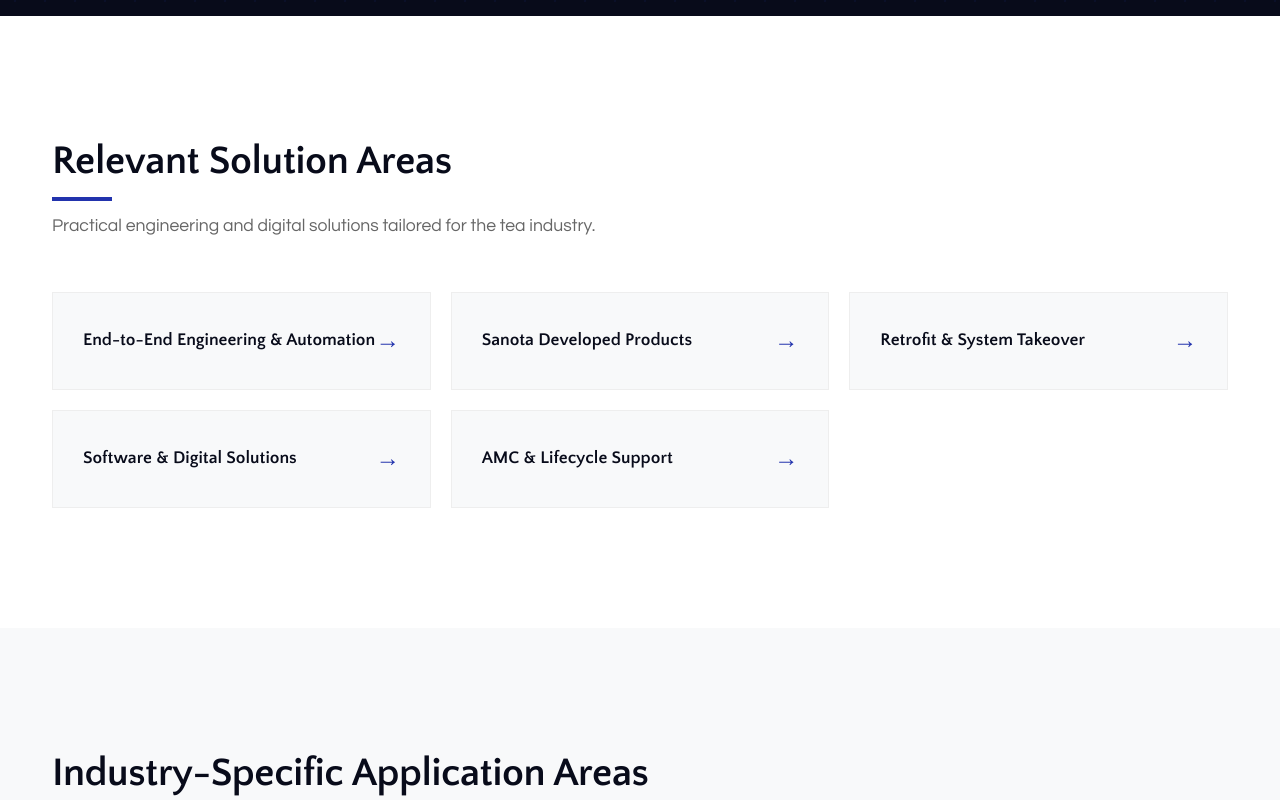
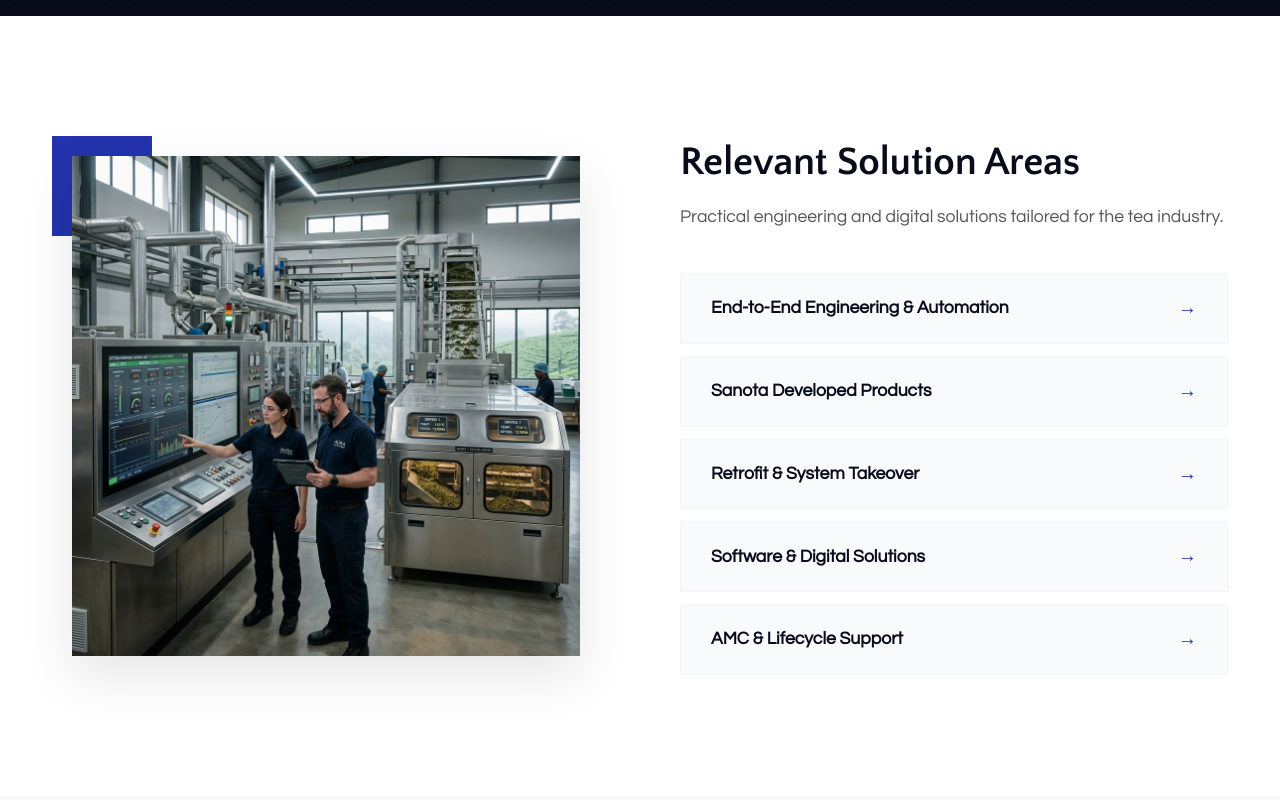
Before and after one commit to Knoweb/sanota-site, a React (Vite) app: page /industries/tea in a window 1280 px wide. Shown: the part 3140-3940 px from the top of the page. Built offline with nearby package versions, Linux system fonts and the light colour scheme.

Commit message:
UI: Redesign Relevant Solutions section with split layout and high-end industrial image

```diff
--- a/src/pages/TeaIndustry/TeaIndustry.css
+++ b/src/pages/TeaIndustry/TeaIndustry.css
@@ -508,63 +508,110 @@
     }
 }
 
-/* --- Relevant Solutions Section --- */
+/* --- Relevant Solutions Section (White/Clean) --- */
 .tea-solutions-section {
     padding: 120px 0;
     background-color: #fff;
 }
 
-.tea-section-subtitle {
-    font-size: 1.1rem;
-    color: #666;
-    margin-top: -30px;
-    margin-bottom: 50px;
+.tea-solutions-split {
+    display: grid;
+    grid-template-columns: 1fr 1fr;
+    gap: 80px;
+    align-items: center;
 }
 
-.tea-solutions-grid {
-    display: grid;
-    grid-template-columns: repeat(auto-fit, minmax(280px, 1fr));
-    gap: 20px;
+.tea-solutions-visual {
+    position: relative;
 }
 
-.tea-solution-card {
+.tea-solutions-image-wrapper {
+    position: relative;
+    padding: 20px;
+}
+
+.tea-solutions-img {
+    width: 100%;
+    height: 500px;
+    object-fit: cover;
+    position: relative;
+    z-index: 2;
+    box-shadow: 0 20px 50px rgba(0,0,0,0.1);
+}
+
+.tea-solutions-accent-box {
+    position: absolute;
+    top: 0;
+    left: 0;
+    width: 100px;
+    height: 100px;
+    background-color: #2233AD;
+    z-index: 1;
+}
+
+.tea-solutions-title {
+    font-size: 2.5rem;
+    font-weight: 700;
+    color: #080b1a;
+    margin-bottom: 15px;
+}
+
+.tea-solutions-desc {
+    font-size: 1.1rem;
+    color: #555;
+    margin-bottom: 40px;
+}
+
+.tea-solutions-list {
+    display: flex;
+    flex-direction: column;
+    gap: 12px;
+}
+
+.tea-solution-link-card {
     display: flex;
     justify-content: space-between;
     align-items: center;
-    padding: 30px;
-    background-color: #f8f9fa;
-    border: 1px solid #eee;
+    padding: 20px 30px;
+    background-color: #f8fafc;
+    border: 1px solid #f1f5f9;
     text-decoration: none;
     transition: all 0.3s ease;
+    border-radius: 0;
 }
 
-.tea-solution-card:hover {
-    background-color: #080b1a;
-    border-color: #080b1a;
-    transform: translateY(-5px);
-}
-
-.tea-solution-card:hover .tea-solution-card-title {
-    color: #fff;
-}
-
-.tea-solution-card:hover .tea-solution-card-arrow {
-    color: #fff;
-    transform: translateX(5px);
+.tea-solution-link-card:hover {
+    background-color: #fff;
+    border-color: #2233AD;
+    box-shadow: 0 10px 30px rgba(0, 0, 0, 0.05);
+    transform: translateX(10px);
 }
 
 .tea-solution-card-title {
     font-size: 1.1rem;
     font-weight: 600;
     color: #080b1a;
-    transition: color 0.3s ease;
-    margin: 0;
 }
 
 .tea-solution-card-arrow {
     color: #2233AD;
-    font-size: 1.5rem;
-    transition: all 0.3s ease;
+    font-size: 1.2rem;
+    transition: transform 0.3s ease;
+}
+
+.tea-solution-link-card:hover .tea-solution-card-arrow {
+    transform: translateX(5px);
+}
+
+@media (max-width: 1100px) {
+    .tea-solutions-split {
+        grid-template-columns: 1fr;
+        gap: 50px;
+    }
+
+    .tea-solutions-img {
+        height: 350px;
+    }
 }
 
 /* --- Application Areas Section --- */
--- a/src/pages/TeaIndustry/TeaIndustry.jsx
+++ b/src/pages/TeaIndustry/TeaIndustry.jsx
@@ -6,6 +6,7 @@ import './TeaIndustry.css';
 // Assets
 import heroImage from '../../assets/industries-bg.png';
 import picture1 from '../../assets/picture1.jpg';
+import teaSolutionsImg from '../../assets/tea-solutions.png';
 
 const TeaIndustry = () => {
     return (
@@ -199,27 +200,38 @@ const TeaIndustry = () => {
                 </div>
             </section>
 
-            {/* 4. RELEVANT SOLUTIONS FOR THIS INDUSTRY */}
+            {/* 4. RELEVANT SOLUTION AREAS */}
             <section className="tea-solutions-section">
                 <div className="container">
-                    <div className="tea-solutions-wrapper">
-                        <div className="tea-section-header">
-                            <h2 className="tea-section-title">Relevant Solution Areas</h2>
-                            <p className="tea-section-subtitle">Practical engineering and digital solutions tailored for the tea industry.</p>
+                    <div className="tea-solutions-split">
+                        {/* LEFT SIDE: Image */}
+                        <div className="tea-solutions-visual">
+                            <div className="tea-solutions-image-wrapper">
+                                <img src={teaSolutionsImg} alt="Tea Solution Areas" className="tea-solutions-img" />
+                                <div className="tea-solutions-accent-box"></div>
                             </div>
-                        <div className="tea-solutions-grid">
+                        </div>
+
+                        {/* RIGHT SIDE: Solutions List */}
+                        <div className="tea-solutions-content">
+                            <h2 className="tea-solutions-title">Relevant Solution Areas</h2>
+                            <p className="tea-solutions-desc">
+                                Practical engineering and digital solutions tailored for the tea industry.
+                            </p>
+                            <div className="tea-solutions-list">
                                 {[
                                     { title: "End-to-End Engineering & Automation", link: "/solutions" },
                                     { title: "Sanota Developed Products", link: "/products" },
                                     { title: "Retrofit & System Takeover", link: "/solutions" },
                                     { title: "Software & Digital Solutions", link: "/solutions" },
                                     { title: "AMC & Lifecycle Support", link: "/solutions" }
-                            ].map((solution, index) => (
-                                <Link to={solution.link} className="tea-solution-card" key={index}>
-                                    <h3 className="tea-solution-card-title">{solution.title}</h3>
-                                    <div className="tea-solution-card-arrow">→</div>
+                                ].map((sol, index) => (
+                                    <Link to={sol.link} className="tea-solution-link-card" key={index}>
+                                        <span className="tea-solution-card-title">{sol.title}</span>
+                                        <span className="tea-solution-card-arrow">→</span>
                                     </Link>
                                 ))}
+                            </div>
                         </div>
                     </div>
                 </div>
```
Also changed, not shown: src/assets/tea-solutions.png (added). Lines whose indentation alone changed are shown as unchanged.
